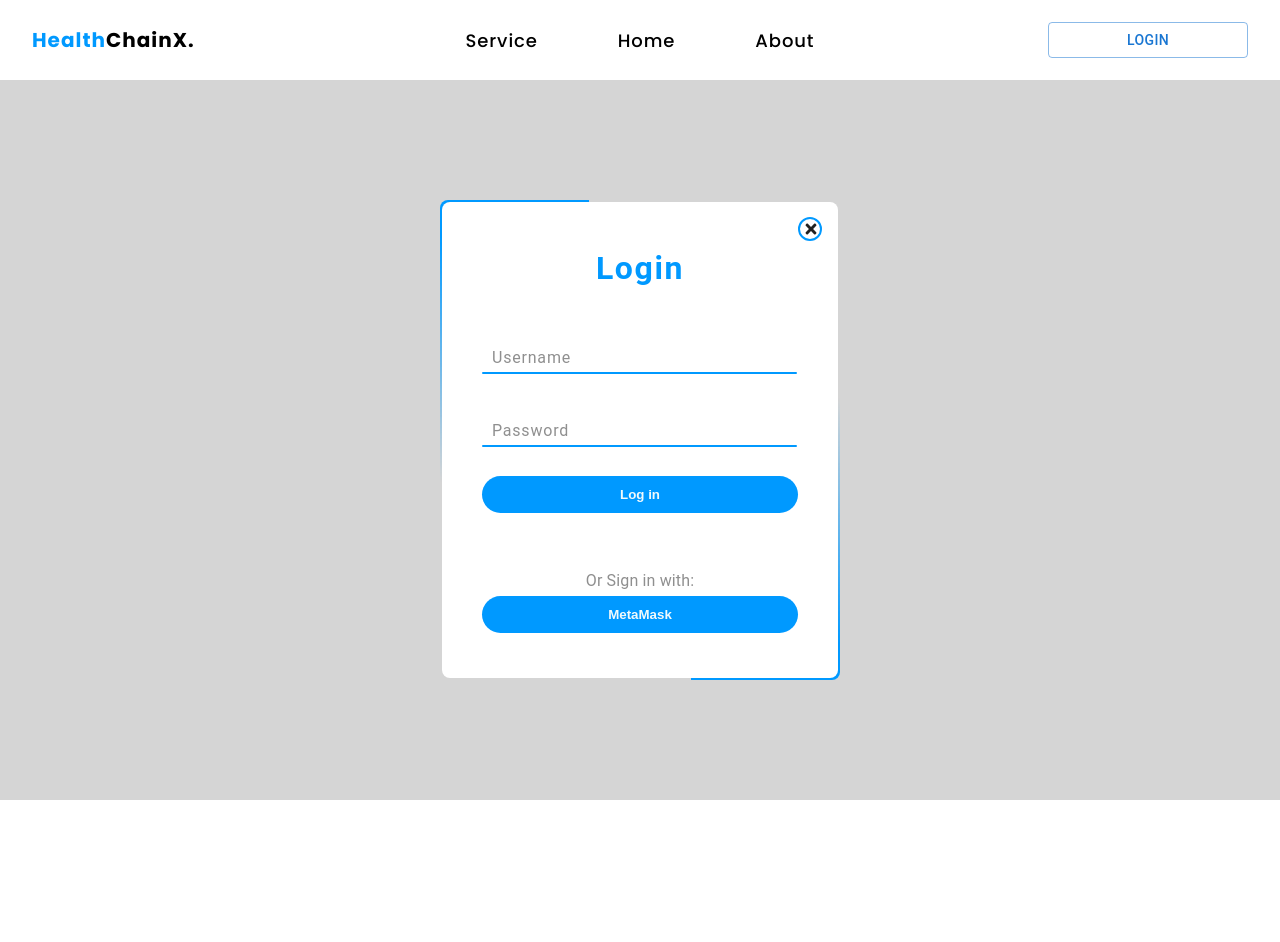
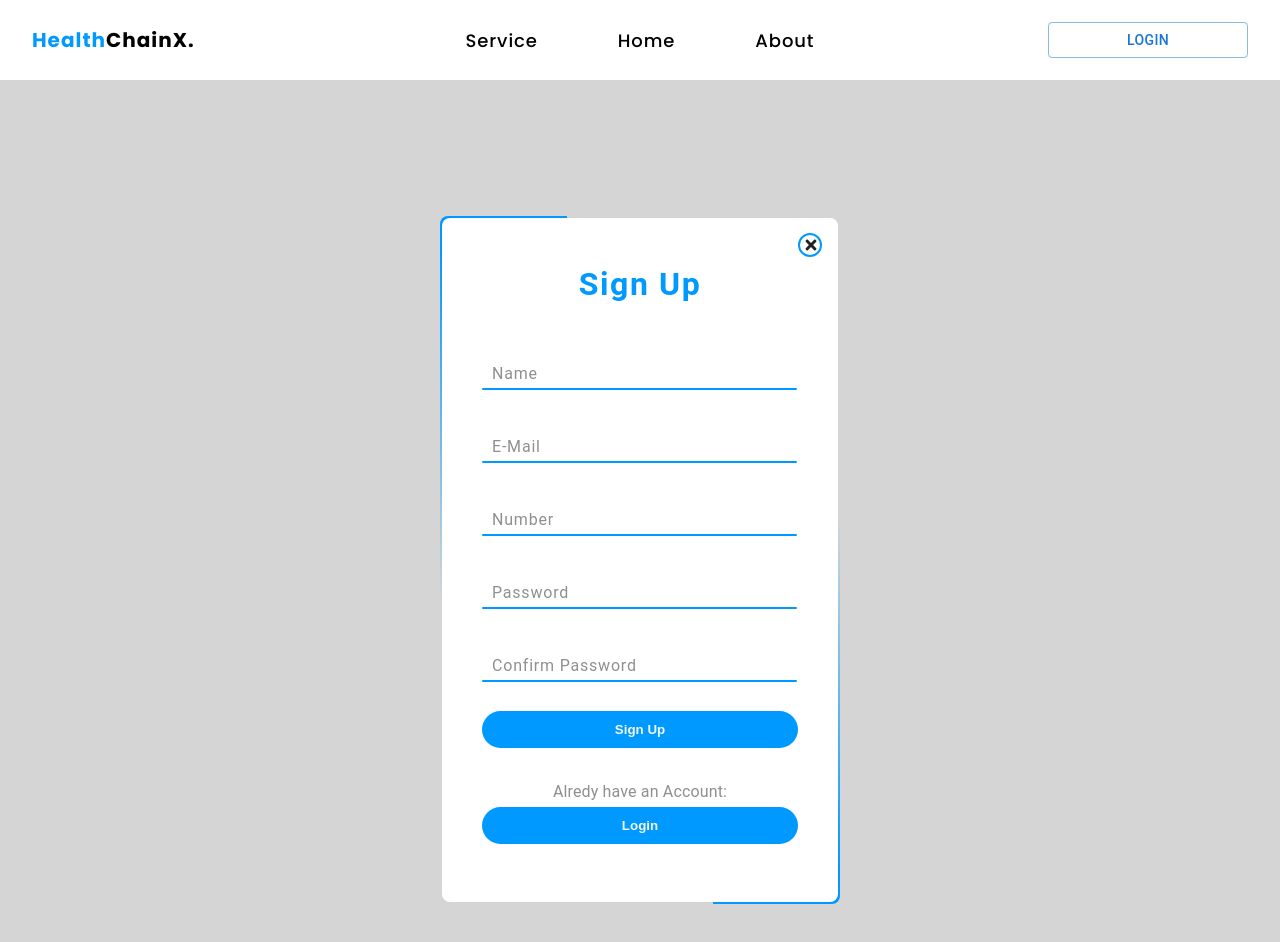
Before and after one commit to ammar886/HealthChainX, a React (Vite) app: page / in a window 1280 px wide. Both pictures are taken after a click on the button "LOGIN". Shown: the top 942 px of the page. Before the commit the page ends 800 px from the top, so only its background shows below. Built offline with nearby package versions, Linux system fonts and the light colour scheme.

Commit message:
Signup update.

```diff
--- a/src/components/Login.css
+++ b/src/components/Login.css
@@ -1,15 +1,15 @@
-section {
+.login-container {
     display: flex;
     justify-content: center;
     align-items: center;
-    height: 90vh;
+    height: 120dvh;
     background-color: rgba(128, 128, 128, 0.329);
   }
 
   .container {
     position: relative;
     width: 25rem;
-    height: 30rem;
+    height: 43rem;
     border-radius: 0.5rem;
     overflow: hidden;
   }
@@ -20,7 +20,7 @@ section {
     top: -50%;
     left: -50%;
     width: 25rem;
-    height: 30rem;
+    height: 43rem;
     background: linear-gradient(0deg, transparent, var(--color-dodgerblue-100), var(--color-dodgerblue-100));
     transform-origin: bottom right;
     animation: animate 6s linear infinite;
@@ -33,7 +33,7 @@ section {
     top: -50%;
     left: -50%;
     width: 25rem;
-    height: 30rem;
+    height: 43rem;
     background: linear-gradient(0deg, transparent, var(--color-dodgerblue-100), var(--color-dodgerblue-100));
     transform-origin: bottom right;
     animation: animate 6s linear infinite;
@@ -131,7 +131,7 @@ section {
   }
 
   form .alt .text {
-    margin: 3.5rem auto 0;
+    margin: 2rem auto 0;
     color: #8f8f8f;
     font-size: 1rem;
     margin-bottom: -1.6rem;
--- a/src/components/Login.jsx
+++ b/src/components/Login.jsx
@@ -6,8 +6,11 @@ import "./Login.css";
 
 const Login = ({ onClose }) => {
   const navigate = useNavigate();
-  const [username, setUsername] = useState("");
+  const [name, setName] = useState("");
+  const [email, setEmail] = useState("");
+  const [number, setNumber] = useState("");
   const [password, setPassword] = useState("");
+  const [confirmpassword, setConfirmPassword] = useState("");
 
   const handleLogin = (e) => {
     e.preventDefault();
@@ -36,21 +39,39 @@ const Login = ({ onClose }) => {
   };
 
   return (
-    <section>
+    <div className="login-container">
       <div className="container">
         <form onSubmit={handleLogin}>
           <div className="close-icon" onClick={onClose}>
             <FaTimes />
           </div>
-          <h2>Login</h2>
+          <h2>Sign Up</h2>
 
           <div className="inputfield">
             <input
               type="text"
               required
-              onChange={(e) => setUsername(e.target.value)}
+              onChange={(e) => setName(e.target.value)}
             />
-            <span>Username</span>
+            <span>Name</span>
+            <i></i>
+          </div>
+          <div className="inputfield">
+            <input
+              type="text"
+              required
+              onChange={(e) => setEmail(e.target.value)}
+            />
+            <span>E-Mail</span>
+            <i></i>
+          </div>
+          <div className="inputfield">
+            <input
+              type="text"
+              required
+              onChange={(e) => setNumber(e.target.value)}
+            />
+            <span>Number</span>
             <i></i>
           </div>
           <div className="inputfield">
@@ -62,18 +83,27 @@ const Login = ({ onClose }) => {
             <span>Password</span>
             <i></i>
           </div>
+          <div className="inputfield">
+            <input
+              type="password"
+              required
+              onChange={(e) => setConfirmPassword(e.target.value)}
+            />
+            <span>Confirm Password</span>
+            <i></i>
+          </div>
 
-          <button type="submit">Log in</button>
+          <button type="submit">Sign Up</button>
 
           <div className="alt">
-            <div className="text">Or Sign in with:</div>
+            <div className="text">Alredy have an Account:</div>
             <button type="button" onClick={handleMetaMaskLogin}>
-              MetaMask
+              Login
             </button>
           </div>
         </form>
       </div>
-    </section>
+    </div>
   );
 };
 
```
